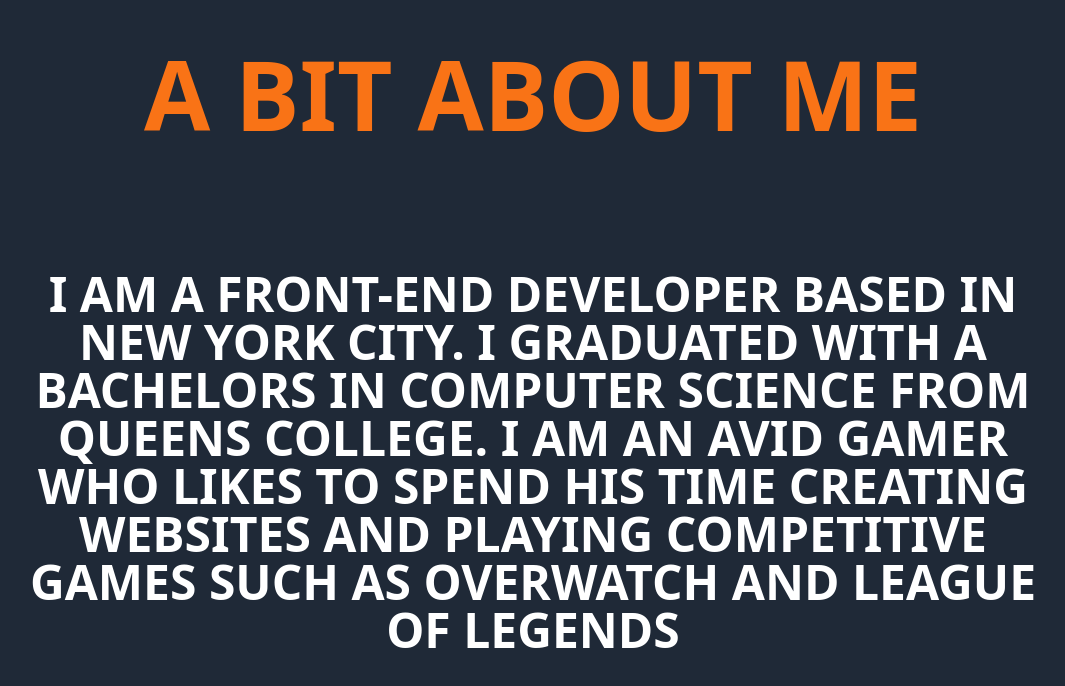
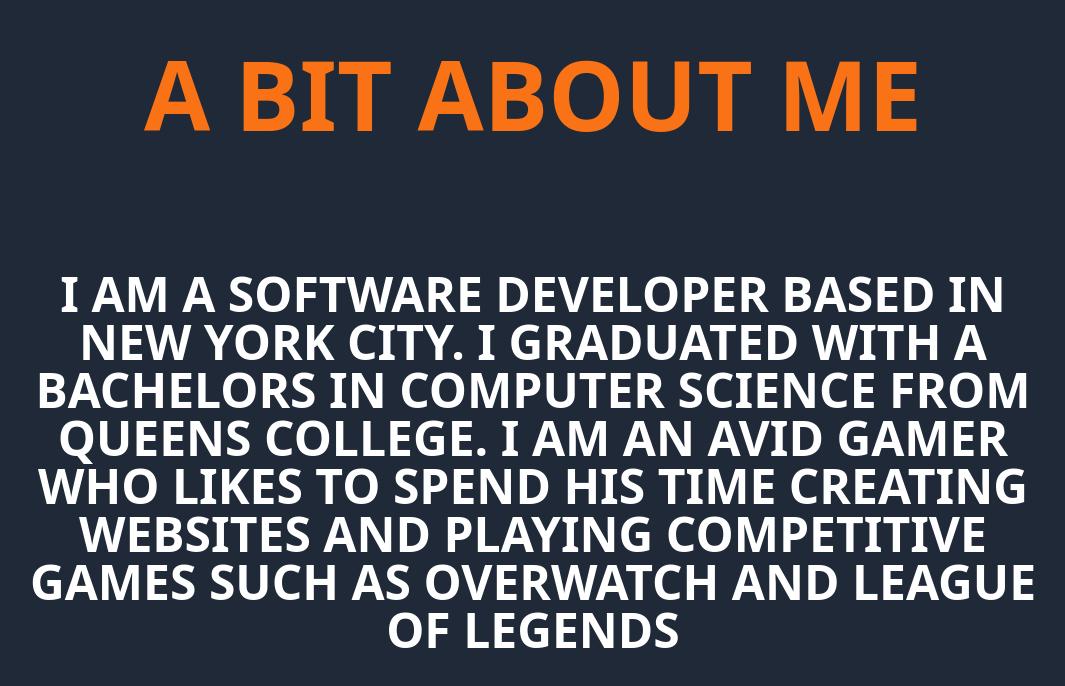
Before and after one commit to jashansingh303/Portfolio, a Next.js app: page / in a window 1280 px wide. Shown: the part 954-1640 px from the top of the page, without its empty margins (107-1172 px from the left). Built offline with nearby package versions, Linux system fonts and the light colour scheme.

Commit message:
Update 2/14/23

```diff
--- a/pages/components/about.js
+++ b/pages/components/about.js
@@ -5,7 +5,7 @@ function About() {
         <m.div initial={{opacity:0, x:"-100%"}} whileInView={{opacity:1, x:"0"}} transition={{duration: 1, ease:"easeInOut"}} className="uppercase min-h-screen text-center bg-gray-800">
             <div className="">
                 <h1 className="lg:text-8xl md:text-7xl text-[37px] text-orange-500 pt-32 ">A bit about me</h1>
-                <p className="lg:text-5xl md:text-2xl text-lg pt-4 lg:pt-32">I am a front-end developer based in New York City. I graduated with a bachelors in computer Science from Queens College. I am an avid gamer who likes to
+                <p className="lg:text-5xl md:text-2xl text-lg pt-4 lg:pt-32">I am a software developer based in New York City. I graduated with a bachelors in computer Science from Queens College. I am an avid gamer who likes to
                     spend his time creating websites and playing competitive games such as Overwatch and League Of Legends
                 </p>
             </div>
```
